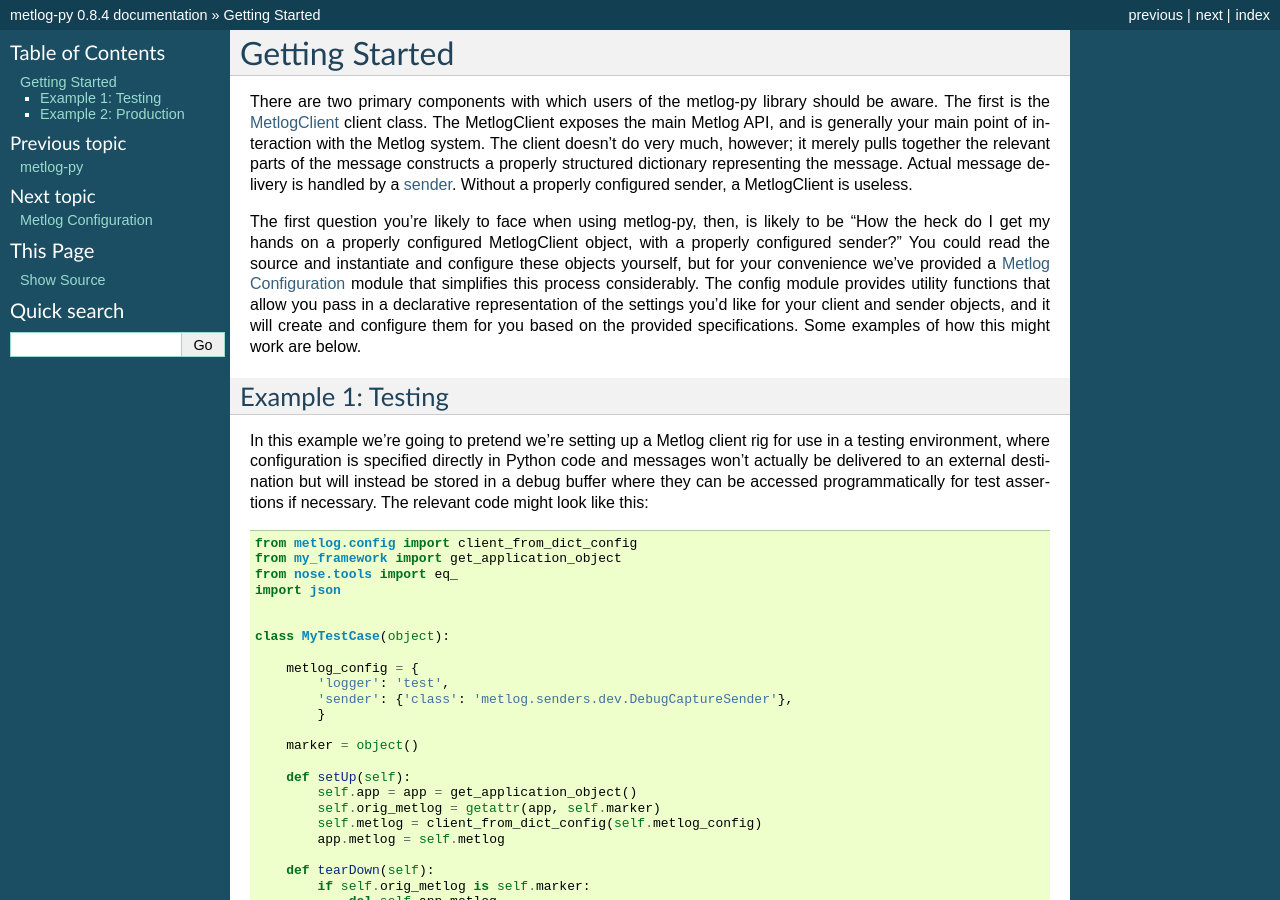
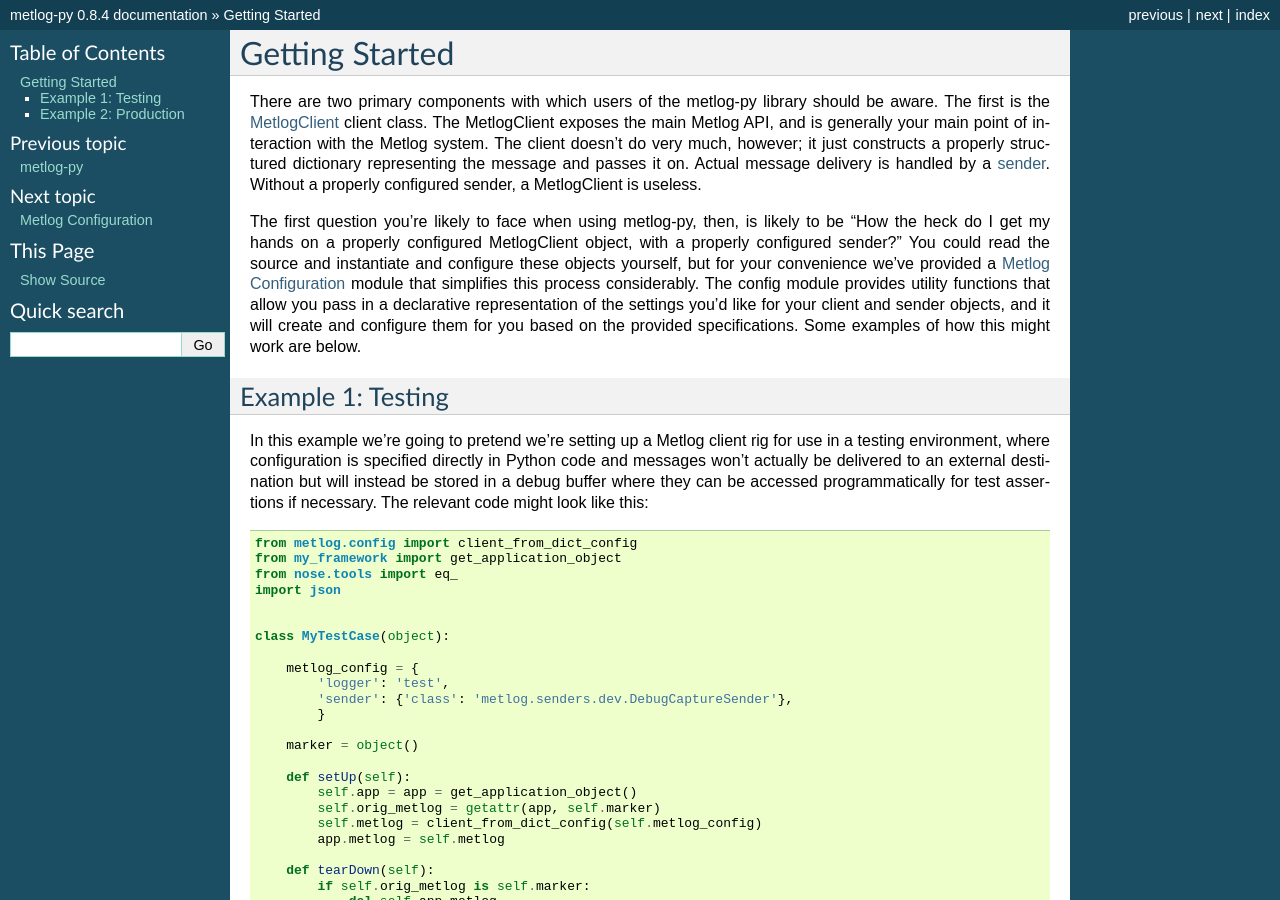
Before and after one commit to mozilla-services/metlog-py, a Sphinx documentation site: the page built from docs/getstarted.rst, in a window 1280 px wide and 900 px high. Built offline with Sphinx 7.4.7, drawn with Linux system fonts in a browser that asks for light colours.

Commit message:
doc edit

```diff
--- a/docs/getstarted.rst
+++ b/docs/getstarted.rst
@@ -5,10 +5,10 @@
 should be aware. The first is the :doc:`api/client` client class. The
 MetlogClient exposes the main Metlog API, and is generally your main point of
 interaction with the Metlog system. The client doesn't do very much, however;
-it merely pulls together the relevant parts of the message constructs a
-properly structured dictionary representing the message. Actual message
-delivery is handled by a :doc:`sender <api/senders>`. Without a properly
-configured sender, a MetlogClient is useless.
+it just constructs a properly structured dictionary representing the message
+and passes it on. Actual message delivery is handled by a :doc:`sender
+<api/senders>`. Without a properly configured sender, a MetlogClient is
+useless.
 
 The first question you're likely to face when using metlog-py, then, is likely
 to be "How the heck do I get my hands on a properly configured MetlogClient
```
